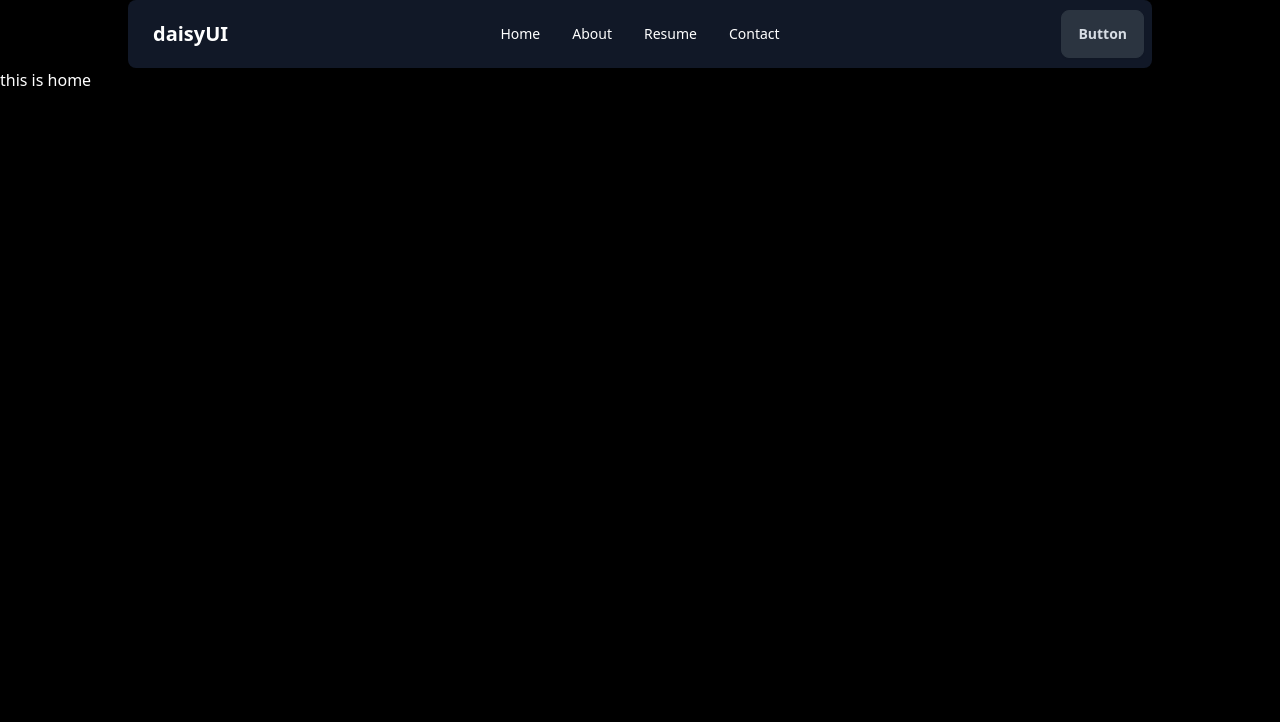
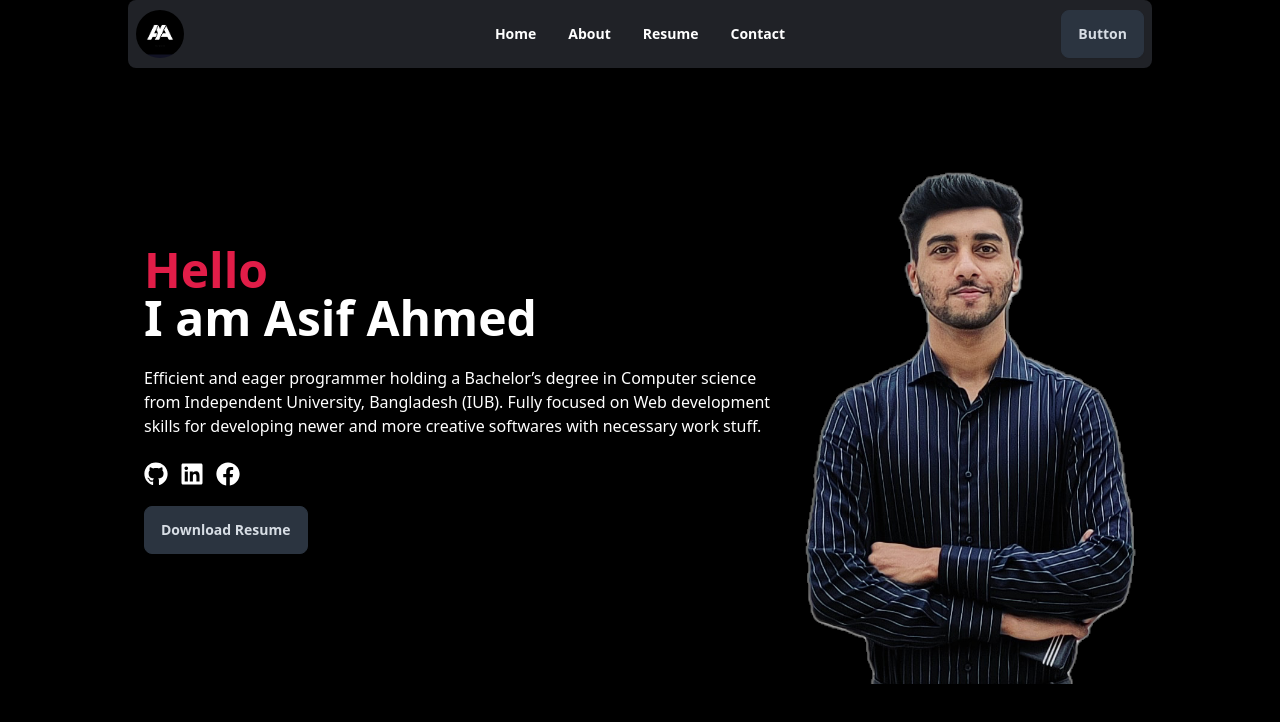
Before and after one commit to asifahmed1810/protfolio, a React (Vite) app: page / in a window 1280 px wide. Shown: the top 722 px of the page. Built offline with nearby package versions, Linux system fonts and the light colour scheme.

Commit message:
Added banner section

```diff
--- a/package.json
+++ b/package.json
@@ -14,6 +14,7 @@
     "match-sorter": "^8.0.0",
     "react": "^18.3.1",
     "react-dom": "^18.3.1",
+    "react-icons": "^5.4.0",
     "react-router-dom": "^7.1.1",
     "sort-by": "^1.2.0"
   },
--- /dev/null
+++ b/src/components/Header.jsx
@@ -0,0 +1,46 @@
+import React from 'react';
+import photo from '../assets/photo.png'
+import { FaFacebook, FaGithub, FaLinkedin } from 'react-icons/fa';
+
+const Header = () => {
+    return (
+        <div className="hero  min-h-screen ">
+            <div className="hero-content flex-col lg:flex-row-reverse">
+                <img
+                    src={photo}
+                    className=" w-2/6 mt-14 max-sm:w-2/5 rounded-lg shadow-2xl" />
+                <div>
+                    <h1 className="text-5xl font-bold"><span className='text-rose-600'>Hello</span><br /> I am Asif Ahmed</h1>
+                    <p className="py-6">
+                        Efficient and eager programmer holding a Bachelor’s
+                        degree in Computer science from Independent
+                        University, Bangladesh (IUB). Fully focused on Web
+                        development skills for developing newer and more
+                        creative softwares with necessary work stuff.
+                    </p>
+                    <div className="flex space-x-3 mb-5">
+                        <div className="text-2xl">
+                            <a href="https://github.com/asifahmed1810" target="_blank" rel="noopener noreferrer">
+                                <FaGithub />
+                            </a>
+                        </div>
+                        <div className="text-2xl">
+                            <a href="https://www.linkedin.com/in/asif-ahmed-a2a60226a" target="_blank" rel="noopener noreferrer">
+                                <FaLinkedin />
+                            </a>
+                        </div>
+                        <div className="text-2xl">
+                            <a href="" target="_blank" rel="noopener noreferrer">
+                                <FaFacebook />
+                            </a>
+                        </div>
+                    </div>
+
+                    <button className="btn btn-neutral">Download Resume</button>
+                </div>
+            </div>
+        </div>
+    );
+};
+
+export default Header;
--- a/src/components/Navbar.jsx
+++ b/src/components/Navbar.jsx
@@ -1,4 +1,5 @@
 import React from 'react';
+import namelogo from '../assets/name-logo.jpg'
 
 const Navbar = () => {
     const links = <>
@@ -9,7 +10,7 @@ const Navbar = () => {
         <li><a>Contact</a></li>
     </>
     return (
-        <div className="navbar bg-gray-900 w-4/5 mx-auto rounded-lg">
+        <div className="navbar fixed z-10  bg-opacity-30 bg-gray-500 w-4/5 mx-auto rounded-lg">
             <div className="navbar-start">
                 <div className="dropdown">
                     <div tabIndex={0} role="button" className="btn btn-ghost lg:hidden">
@@ -20,22 +21,23 @@ const Navbar = () => {
                             viewBox="0 0 24 24"
                             stroke="currentColor">
                             <path
-                                strokeLinecap="round"
+                                 strokeLinecap="round"
                                 strokeLinejoin="round"
                                 strokeWidth="2"
                                 d="M4 6h16M4 12h8m-8 6h16" />
                         </svg>
+
                     </div>
                     <ul
                         tabIndex={0}
-                        className="menu menu-sm dropdown-content bg-base-100 rounded-box z-[1] mt-3 w-52 p-2 shadow">
+                        className="menu font-semibold menu-sm dropdown-content text-black bg-base-100 rounded-box z-[1] mt-3 w-52 p-2 shadow">
                         {links}
                     </ul>
                 </div>
-                <a className="btn btn-ghost text-xl">daisyUI</a>
+                <img className='h-12 w-12 rounded-full' src={namelogo} alt="" />
             </div>
             <div className="navbar-center hidden lg:flex">
-                <ul className="menu menu-horizontal px-1">
+                <ul className="menu menu-horizontal font-semibold px-1">
                    {links}
                 </ul>
             </div>
--- a/src/main.jsx
+++ b/src/main.jsx
@@ -11,7 +11,9 @@ import router from './Routes/router.jsx';
 createRoot(document.getElementById('root')).render(
   <StrictMode>
     <div className='bg-black min-h-screen text-white'>
-      <RouterProvider router={router} />
+      <div className='w-4/5 mx-auto'>
+        <RouterProvider router={router} />
+      </div>
 
     </div>
   </StrictMode>,
--- a/src/pages/Home.jsx
+++ b/src/pages/Home.jsx
@@ -1,9 +1,10 @@
 import React from 'react';
+import Header from '../components/Header';
 
 const Home = () => {
     return (
-        <div>
-            this is home
+        <div >
+           <Header></Header>
         </div>
     );
 };
```
Also changed, not shown: src/assets/photo.png (added), 1 other file (tests, documents, lock files or other folders).
